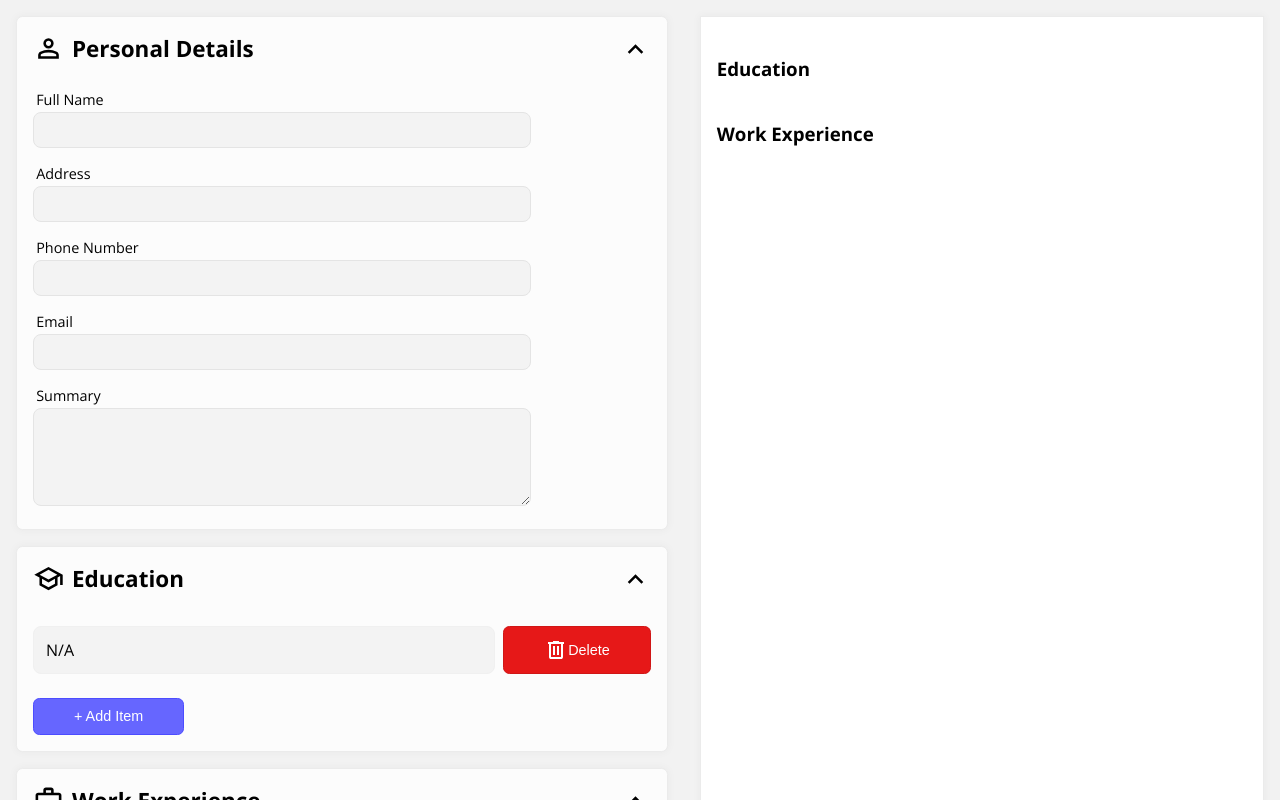
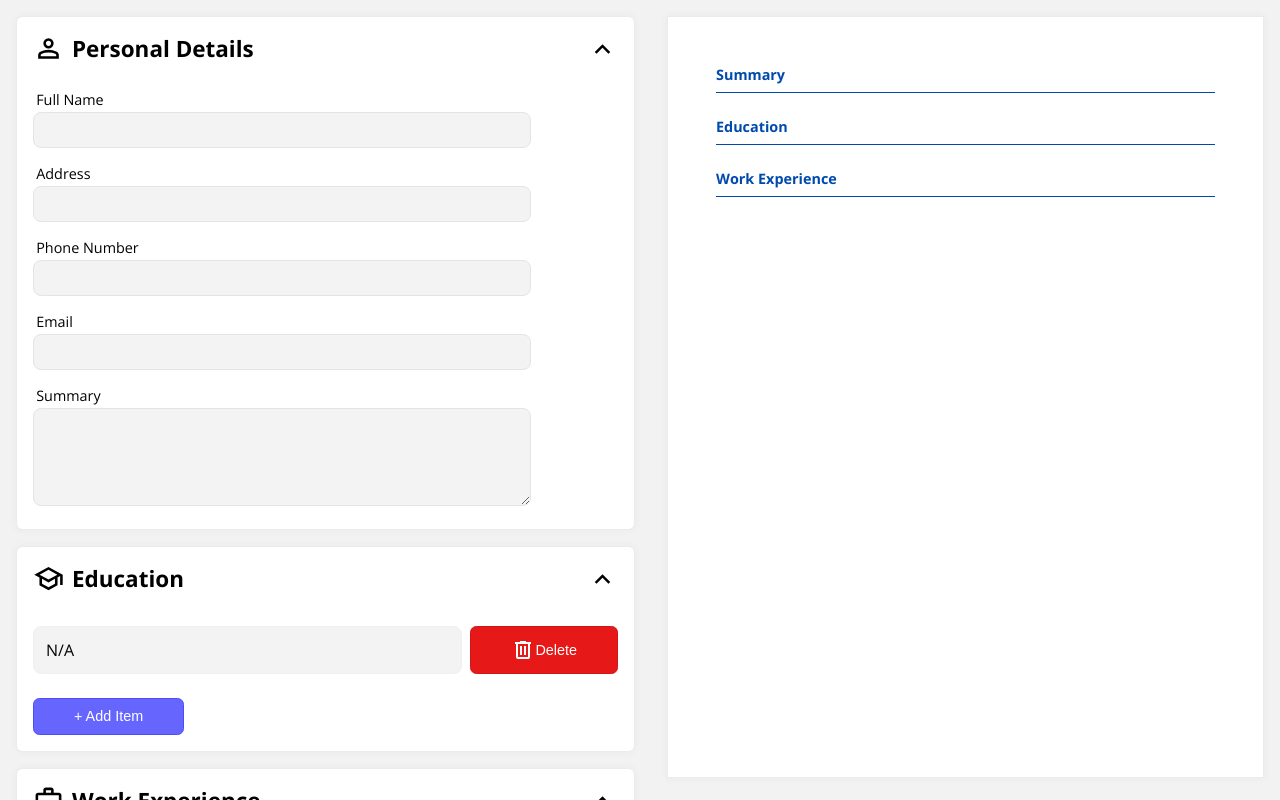
Before and after one commit to sdawidowich/Resume-Builder, a React (Vite) app: page / in a window 1280 px wide. Shown: the top 800 px of the page. Built offline with nearby package versions, Linux system fonts and the light colour scheme.

Commit message:
Add pdf creation, improve resume output styling.

```diff
--- a/package.json
+++ b/package.json
@@ -10,6 +10,7 @@
     "preview": "vite preview"
   },
   "dependencies": {
+    "jspdf": "^2.5.1",
     "prop-types": "^15.8.1",
     "react": "^18.2.0",
     "react-dom": "^18.2.0"
--- a/src/App.css
+++ b/src/App.css
@@ -6,6 +6,7 @@ body {
 main {
     display: flex;
     flex-wrap: wrap;
+    justify-content: center;
 }
 
 .collapsed {
--- a/src/components/ResumeInput/InputSection/InputSection.css
+++ b/src/components/ResumeInput/InputSection/InputSection.css
@@ -7,7 +7,7 @@
     border-radius: 0.4rem;
     box-sizing: border-box;
 
-    background-color: rgb(252, 252, 252);
+    background-color: rgb(255, 255, 255);
     box-shadow: 0rem 0rem 0.5rem 0.05rem rgba(0, 0, 0, 0.034);
 }
 
@@ -23,9 +23,8 @@
 .input-section > .heading:hover {
     cursor: pointer;
     outline-color: rgb(233, 233, 233);
-    box-shadow: 0rem 0rem 0.5rem 0.05rem rgba(0, 0, 0, 0.075);
+    box-shadow: 0rem 0rem 0.5rem 0.05rem rgba(0, 0, 0, 0.192);
     background-color: rgb(253, 253, 253);
-    transform: scale(1.005);
 }
 
 .input-section > .heading > h3 {
--- a/src/components/ResumeOutput/OutputPersonalDetails/OutputPersonalDetails.css
+++ b/src/components/ResumeOutput/OutputPersonalDetails/OutputPersonalDetails.css
@@ -0,0 +1,22 @@
+.output-personalDetails {
+    display: flex;
+    justify-content: space-between;
+    align-items: start;
+}
+
+.output-personalDetails > .heading {
+    margin: 0;
+
+    font-size: 1.5rem;
+    font-weight: bold;
+}
+
+.output-personalDetails > .details {
+    flex: 1 0 auto;
+
+    display: flex;
+    flex-direction: column;
+    align-items: end;
+
+    font-size: 0.6rem;
+}
--- a/src/components/ResumeOutput/OutputPersonalDetails/OutputPersonalDetails.jsx
+++ b/src/components/ResumeOutput/OutputPersonalDetails/OutputPersonalDetails.jsx
@@ -1,14 +1,14 @@
 import PropTypes from 'prop-types'
+import "./OutputPersonalDetails.css"
 
 function OutputPersonalDetails({ personalDetails }) {
     return (
         <div className="output-personalDetails">
-            <h2 className='heading'>{personalDetails.FullName}</h2>
+            <div className='heading blue'>{personalDetails.FullName}</div>
             <div className="details">
-                <div>{personalDetails.Address}</div>
-                <div>{personalDetails.Phone}</div>
-                <div>{personalDetails.Email}</div>
-                <div>{personalDetails.Summary}</div>
+                <div className='address'>{personalDetails.Address}</div>
+                <div className='phone'>{personalDetails.Phone}</div>
+                <div className='email'>{personalDetails.Email}</div>
             </div>
         </div>
     )
--- /dev/null
+++ b/src/components/ResumeOutput/OutputSection/OutputSection.css
@@ -0,0 +1,27 @@
+.output-section {
+    flex: 1;
+
+    display: flex;
+    flex-direction: column;
+
+    margin-top: 1rem;
+}
+
+.output-section > .heading {
+    font-size: 0.9rem;
+    font-weight: bold;
+}
+
+.output-section > .section-underline {
+    background-color: #004aad;
+    height: 1px;
+    margin: 0.5rem 0rem;
+}
+
+.output-section > .body {
+    font-size: 0.7rem;
+}
+
+.output-section > .body > .section-item {
+    display: flex;
+}
--- a/src/components/ResumeOutput/OutputSectionDetails/OutputSectionDetails.jsx
+++ b/src/components/ResumeOutput/OutputSection/OutputSection.jsx
@@ -1,10 +1,14 @@
 import PropTypes from 'prop-types'
+import "./OutputSection.css"
 
 function OutputSectionDetails({ heading, children }) {
     return (
         <div className="output-section">
-            <h3 className="section-heading">{heading}</h3>
-            { children }
+            <div className="heading blue">{heading}</div>
+            <div className="section-underline"></div>
+            <div className="body">
+                { children }
+            </div>
         </div>
     )
 }
--- /dev/null
+++ b/src/components/ResumeOutput/OutputSection/OutputSectionItem/OutputSectionItem.css
@@ -0,0 +1,9 @@
+.item-date {
+    flex: 0 0 auto;
+    width: 120px;
+    font-weight: lighter;
+}
+
+.section-item > .item-main > .heading, .section-item > .item-main > .sub-heading {
+    font-weight: bold;
+}
--- /dev/null
+++ b/src/components/ResumeOutput/OutputSection/OutputSectionItem/OutputSectionItem.jsx
@@ -0,0 +1,18 @@
+import PropTypes from 'prop-types'
+import "./OutputSectionItem.css"
+
+function OutputSectionItem({itemDetails, children}) {
+    return (
+        <div className="section-item">
+            <div className="item-date">{(itemDetails.StartDate || itemDetails.EndDate) ? <div className="date">{itemDetails.StartDate + " - " + itemDetails.EndDate}</div> : null}</div>
+            <div className="item-main">{children}</div>
+        </div>
+    );
+}
+
+OutputSectionItem.propTypes = {
+    itemDetails: PropTypes.object,
+    children: PropTypes.element
+}
+
+export default OutputSectionItem;
--- a/src/components/ResumeOutput/OutputSectionDetails/OutputSectionDetails.css
+++ /dev/null
@@ -1,3 +0,0 @@
-.output-section {
-    flex: 1;
-}
--- a/src/components/ResumeOutput/ResumeOutput.css
+++ b/src/components/ResumeOutput/ResumeOutput.css
@@ -1,12 +1,26 @@
 .resume-output {
+    flex: 0 0 auto;
+
+    position: sticky;
+    top: 16px;
+
+    background-color: white;
+    border: 1px solid rgb(235, 235, 235);
+    box-shadow: 0rem 0rem 0.5rem 0.05rem rgba(0, 0, 0, 0.034);
+
+    margin: 1rem;
+    width: 595px;
+    height: calc(99vh - 2rem);
+    overflow-y: scroll;
+}
+
+#resume {
     display: flex;
     flex-direction: column;
-    flex: 1 1 auto;
 
-    border: 1px solid rgb(235, 235, 235);
-    box-shadow: 0rem 0rem 0.5rem 0.05rem rgba(0, 0, 0, 0.034);
-    padding: 0rem 1rem;
-    margin: 1rem;
+    padding: 2rem 3rem;
+}
 
-    background-color: white;
+.blue {
+    color: #004aad;
 }
--- a/src/components/ResumeOutput/ResumeOutput.jsx
+++ b/src/components/ResumeOutput/ResumeOutput.jsx
@@ -1,26 +1,40 @@
 import PropTypes from 'prop-types'
 import OutputPersonalDetails from './OutputPersonalDetails/OutputPersonalDetails';
-import OutputSectionDetails from './OutputSectionDetails/OutputSectionDetails';
+import OutputSectionDetails from './OutputSection/OutputSection';
+import jsPDF from 'jspdf';
 import "./ResumeOutput.css";
+import OutputSectionItem from './OutputSection/OutputSectionItem/OutputSectionItem';
 
 function ResumeOutput({personalDetails, educationDetails, workExpDetails}) {
+
+    function download() {
+        const doc = new jsPDF('portrait', 'pt', 'a4');
+        doc.html(document.getElementById("resume")).then(() => {
+            doc.save('resume.pdf');
+        });
+    }
+
     return(
-        <div className='resume-output'>
+        <div className='resume-output' onClick={download}>
+            <div id="resume">
                 <OutputPersonalDetails personalDetails={personalDetails} />
+                <OutputSectionDetails heading="Summary">
+                    <OutputSectionItem itemDetails={personalDetails}>
+                        <div className="description">{personalDetails.Summary}</div>
+                    </OutputSectionItem>
+                </OutputSectionDetails>
                 <OutputSectionDetails heading="Education">
                     <>
                     {
                         educationDetails.map((item) => {
                             return (
-                            <div key={item.id + "-output"}>
-                                <h4 className='heading'>{item.School}</h4>
-                                <div className="details output">
-                                    <div className='degree output'>{item.Degree}</div>
-                                    <div className='startDate output'>{item.StartDate}</div>
-                                    <div className='endDate output'>{item.EndDate}</div>
-                                    <div className='gpa output'>{item.GPA}</div>
-                                </div>
-                            </div>
+                                <OutputSectionItem key={item.id + "-output"} itemDetails={item}>
+                                    <>
+                                        <div className='heading blue'>{item.School}</div>
+                                        <div className='sub-heading'>{item.Degree}</div>
+                                        <div className='gpa'>{item.GPA}</div>
+                                    </>
+                                </OutputSectionItem>
                             )
                         })
                     }
@@ -31,20 +45,20 @@ function ResumeOutput({personalDetails, educationDetails, workExpDetails}) {
                     {
                         workExpDetails.map((item) => {
                             return (
-                            <div key={item.id + "-output"}>
-                                <h4 className='heading'>{item.Company}</h4>
-                                <div className="details output">
-                                    <div className='degree output'>{item.Position}</div>
-                                    <div className='startDate output'>{item.StartDate}</div>
-                                    <div className='endDate output'>{item.EndDate}</div>
-                                    <div className='gpa output'>{item.Description}</div>
-                                </div>
-                            </div>
+                                <OutputSectionItem key={item.id + "-output"} itemDetails={item}>
+                                    <>
+                                        <div className='heading blue'>{item.Company}</div>
+                                        <div className='sub-heading'>{item.Position}</div>
+                                        <div className='description'>{item.Description}</div>
+                                    </>
+                                </OutputSectionItem>
                             )
                         })
                     }
                     </>
                 </OutputSectionDetails>
+            </div>
+
         </div>
     );
 }
```
Also changed, not shown: 1 other file (tests, documents, lock files or other folders). Lines whose indentation alone changed are shown as unchanged.
